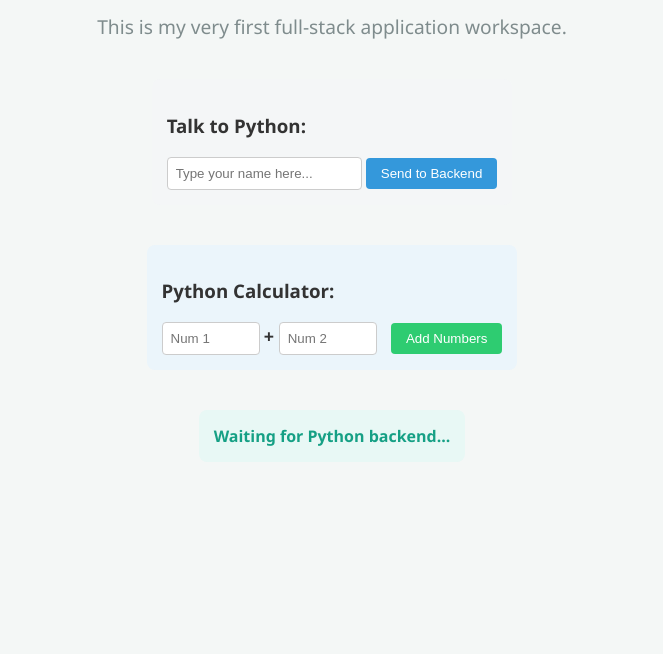
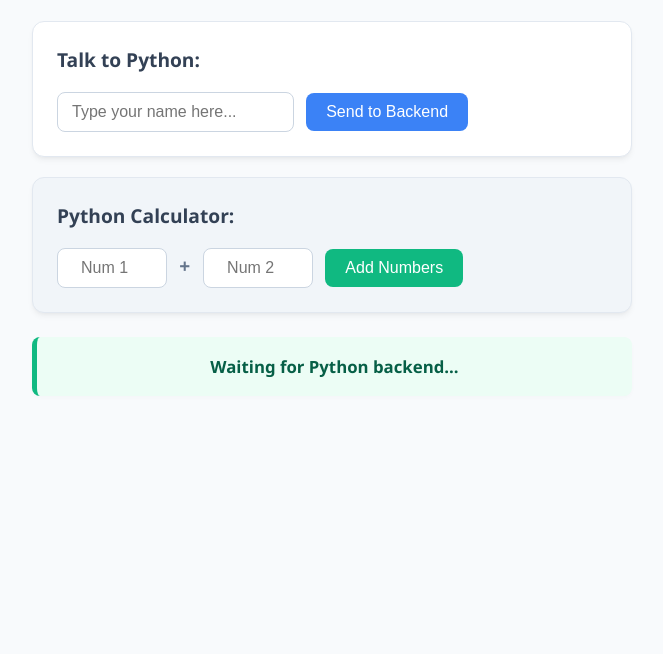
Before and after one commit to Papular108/my_first_app, a plain HTML site: page index.html in a window 1280 px wide. Shown: the part 146-800 px from the top of the page, without its empty margins (308-971 px from the left). Drawn offline with Linux system fonts and the light colour scheme.

Commit message:
Style: Extracted inline styles to CSS classes with professional dashboard theme

```diff
--- a/index.html
+++ b/index.html
@@ -8,26 +8,26 @@
     <h1>Hello World!</h1>
     <p>This is my very first full-stack application workspace.</p>
 
-    <div style="margin: 20px 0; padding: 15px; background: #f4f6f7; border-radius: 8px;">
+    <div class="card greeting-card">
         <h3>Talk to Python:</h3>
-        <input type="text" id="user-name" placeholder="Type your name here..." style="padding: 8px; border-radius: 4px; border: 1px solid #ccc;">
-        <button onclick="sendName()" style="padding: 8px 15px; background: #3498db; color: white; border: none; border-radius: 4px; cursor: pointer;">Send to Backend</button>
+        <input type="text" id="user-name" placeholder="Type your name here...">
+        <button onclick="sendName()" class="btn btn-blue">Send to Backend</button>
     </div>
 
-    <div style="margin: 20px 0; padding: 15px; background: #ebf5fb; border-radius: 8px;">
+    <div class="card calculator-card">
         <h3>Python Calculator:</h3>
-        <input type="number" id="num1" placeholder="Num 1" style="width: 80px; padding: 8px; border-radius: 4px; border: 1px solid #ccc;">
-        <span style="font-weight: bold; font-size: 18px;"> + </span>
-        <input type="number" id="num2" placeholder="Num 2" style="width: 80px; padding: 8px; border-radius: 4px; border: 1px solid #ccc;">
-        <button onclick="calculate()" style="padding: 8px 15px; background: #2ecc71; color: white; border: none; border-radius: 4px; cursor: pointer; margin-left: 10px;">Add Numbers</button>
+        <input type="number" id="num1" placeholder="Num 1" class="num-input">
+        <span class="math-operator"> + </span>
+        <input type="number" id="num2" placeholder="Num 2" class="num-input">
+        <button onclick="calculate()" class="btn btn-green">Add Numbers</button>
     </div>
 
-    <div id="backend-box" style="margin-top: 20px; padding: 15px; background: #e8f8f5; border-radius: 8px; color: #16a085; font-weight: bold;">
+    <div id="backend-box" class="response-box">
         Waiting for Python backend...
     </div>
 
     <script>
-        // Fetch the default welcome message when page loads
+        // Fetch default welcome message
         fetch('http://127.0.0.1:8000/')
             .then(response => response.json())
             .then(data => {
@@ -46,21 +46,16 @@
                 });
         }
 
-        // NEW: Function to send numbers to the calculator route
+        // Function to send numbers
         function calculate() {
             const n1 = document.getElementById('num1').value;
             const n2 = document.getElementById('num2').value;
 
-            if (n1 === "" || n2 === "") {
-                alert("Please fill in both numbers!");
-                return;
-            }
+            if (n1 === "" || n2 === "") { alert("Please fill in both numbers!"); return; }
 
-            // Knock on Python's new calculator door
             fetch(`http://127.0.0.1:8000/calculate?num1=${n1}&num2=${n2}`)
                 .then(response => response.json())
                 .then(data => {
-                    // Display the mathematical result sent by Python!
                     document.getElementById('backend-box').innerText = `Result from Python: ${data.result}`;
                 });
         }
--- a/style.css
+++ b/style.css
@@ -1,24 +1,119 @@
-/* This styles the entire background and font of the page */
+/* Keep your clean body and text styles, updating the look completely */
 body {
-    background-color: #f4f7f6;
     font-family: 'Segoe UI', Tahoma, Geneva, Verdana, sans-serif;
-    color: #333333;
-    padding: 40px;
-    display: flex;
-    flex-direction: column;
-    align-items: center;
-    justify-content: center;
+    background-color: #f8fafc;
+    color: #1e293b;
+    max-width: 600px;
+    margin: 40px auto;
+    padding: 0 20px;
+    text-align: center;
 }
 
-/* This styles your main header heading */
 h1 {
-    color: #2c3e50;
+    color: #0f172a;
     font-size: 2.5rem;
-    margin-bottom: 10px;
+    margin-bottom: 8px;
 }
 
-/* This styles the paragraph text underneath */
 p {
-    color: #7f8c8d;
+    color: #64748b;
+    font-size: 1.1rem;
+    margin-bottom: 30px;
+}
+
+/* --- Professional Card Layouts --- */
+.card {
+    margin: 20px 0;
+    padding: 24px;
+    border-radius: 12px;
+    box-shadow: 0 4px 6px -1px rgba(0, 0, 0, 0.05), 0 2px 4px -2px rgba(0, 0, 0, 0.05);
+    text-align: left;
+    border: 1px solid #e2e8f0;
+}
+
+.greeting-card {
+    background-color: #ffffff;
+}
+
+.calculator-card {
+    background-color: #f1f5f9;
+}
+
+h3 {
+    margin-top: 0;
+    color: #334155;
     font-size: 1.2rem;
 }
+
+/* --- Input Fields --- */
+input[type="text"], .num-input {
+    padding: 10px 14px;
+    border-radius: 8px;
+    border: 1px solid #cbd5e1;
+    font-size: 1rem;
+    outline: none;
+    transition: border-color 0.2s;
+}
+
+input[type="text"]:focus, .num-input:focus {
+    border-color: #3b82f6;
+}
+
+.num-input {
+    width: 80px;
+    text-align: center;
+}
+
+.math-operator {
+    font-weight: 600;
+    font-size: 1.2rem;
+    color: #64748b;
+    margin: 0 8px;
+}
+
+/* --- Reusable Professional Buttons --- */
+.btn {
+    padding: 10px 20px;
+    font-size: 1rem;
+    font-weight: 500;
+    border: none;
+    border-radius: 8px;
+    cursor: pointer;
+    transition: transform 0.1s, filter 0.2s;
+    margin-left: 8px;
+}
+
+.btn:active {
+    transform: scale(0.98);
+}
+
+.btn-blue {
+    background-color: #3b82f6;
+    color: white;
+}
+
+.btn-blue:hover {
+    filter: brightness(90%);
+}
+
+.btn-green {
+    background-color: #10b981;
+    color: white;
+}
+
+.btn-green:hover {
+    filter: brightness(90%);
+}
+
+/* --- Sleek Dynamic Response Box --- */
+.response-box {
+    margin-top: 24px;
+    padding: 18px;
+    background-color: #ecfdf5;
+    border-left: 5px solid #10b981;
+    border-radius: 8px;
+    color: #065f46;
+    font-weight: 600;
+    font-size: 1.05rem;
+    box-shadow: 0 2px 4px rgba(0,0,0,0.02);
+}
```
